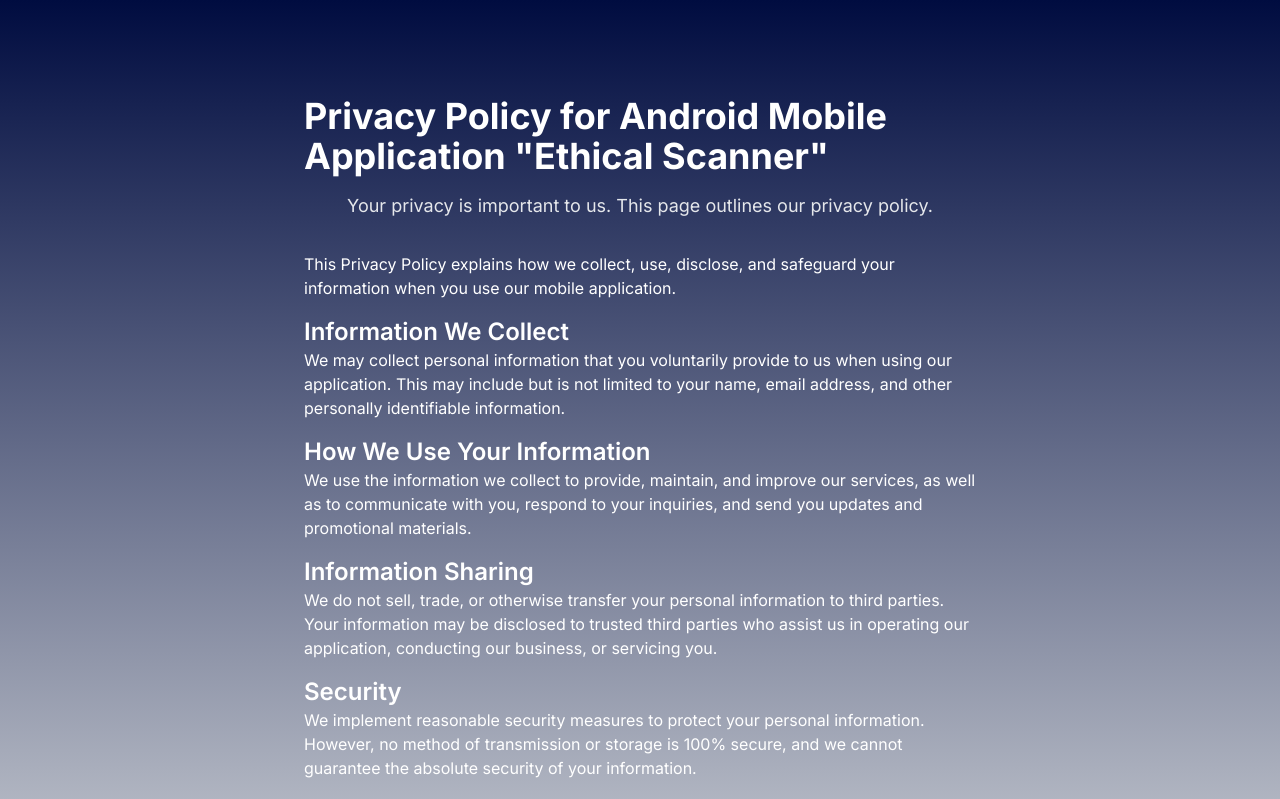
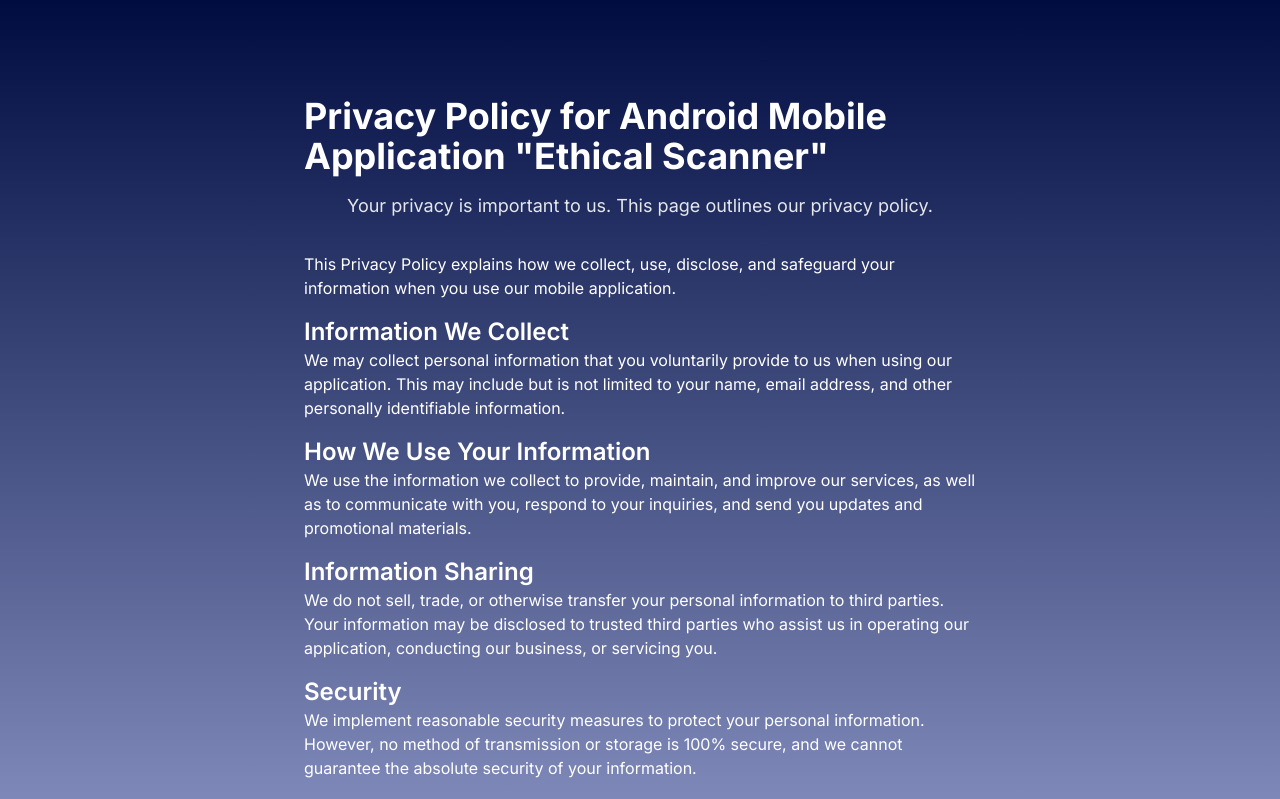
Before and after one commit to Turskyi/ethical_scanner_web, a Next.js app: page /privacy-policy-android in a window 1280 px wide. Shown: the top 799 px of the page. Built offline with nearby package versions, Linux system fonts and the light colour scheme.

Commit message:
Update gradient end color on Privacy Policy page
Adjusted the gradient end color on the Privacy Policy page to improve
visual accessibility and enhance readability. The new color provides
better contrast with text, ensuring compliance with accessibility
standards.

```diff
--- a/src/app/privacy-policy-android/page.tsx
+++ b/src/app/privacy-policy-android/page.tsx
@@ -8,7 +8,7 @@
   return (
     <main
       className="flex min-h-screen flex-col items-center justify-between p-24"
-      style={{ background: "linear-gradient(to bottom, #000C40, #F0F2F0)" }}
+      style={{ background: "linear-gradient(to bottom, #000C40, #ACB6E5)" }}
     >
       <div className="mb-8 flex flex-col items-center justify-center">
         <h1 className="mb-4 max-w-2xl text-4xl font-bold text-white">
```
